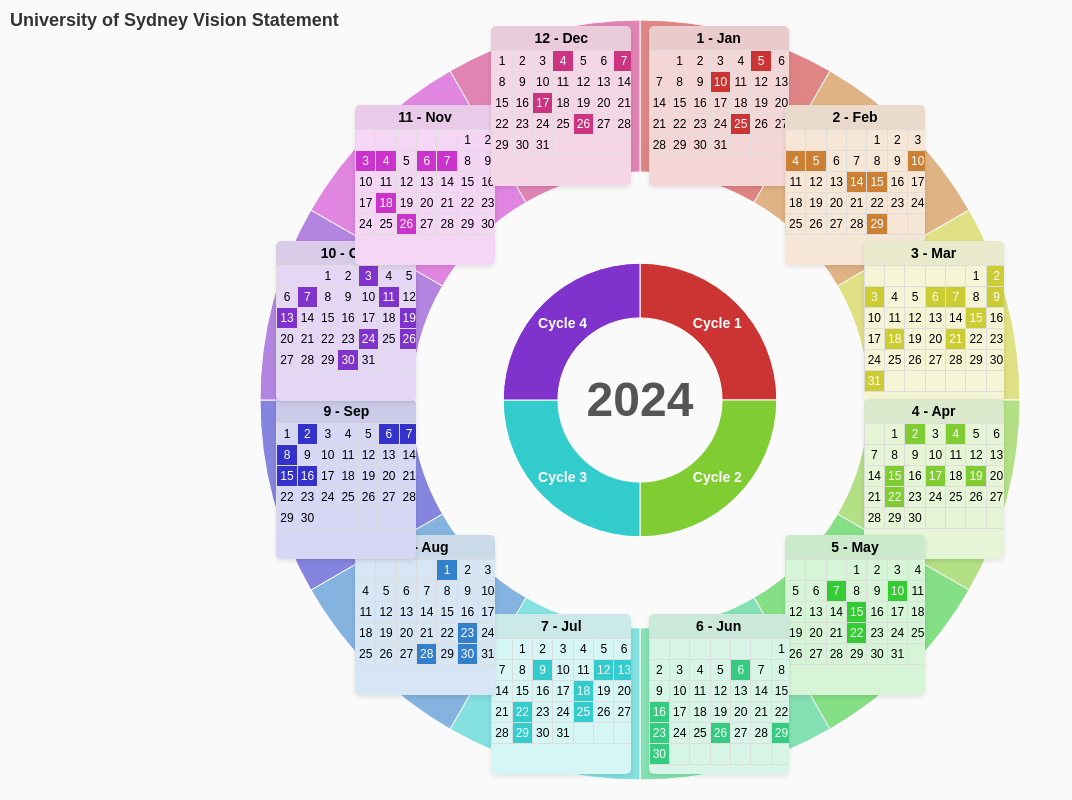
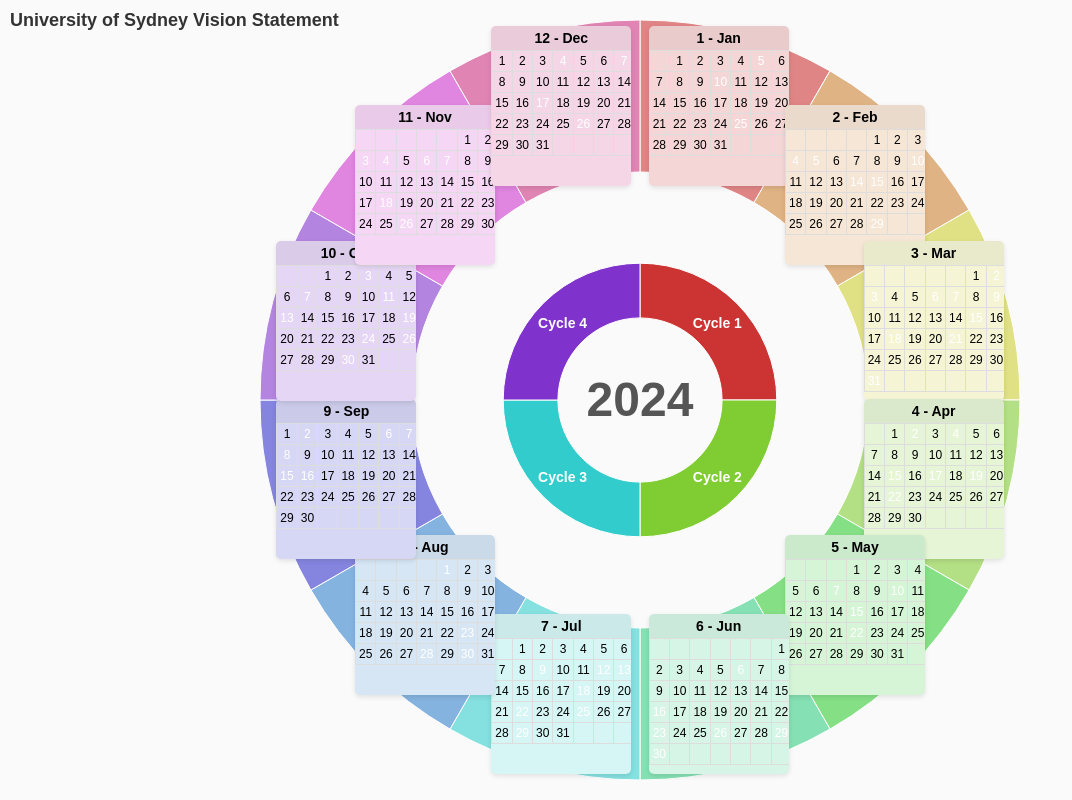
Before and after one commit to gianstk/donut-calendar, a plain HTML site: page index.html in a window 1280 px wide. Shown: the whole page, without its empty margins (0-1072 px from the left). Drawn offline with Linux system fonts and the light colour scheme.

Commit message:
fix: fix card background color

```diff
--- a/index.html
+++ b/index.html
@@ -252,7 +252,7 @@
                     if (events[date]) {
                         cell.classList.add('event-day');
                         // Set the background color to a darker shade of the month color
-                        var darkerColor = adjustLightness(color, -20);
+                        var darkerColor = adjustLightness(color, +20);
                         cell.style.backgroundColor = darkerColor;
                         cell.style.color = '#fff';
                     }
```
